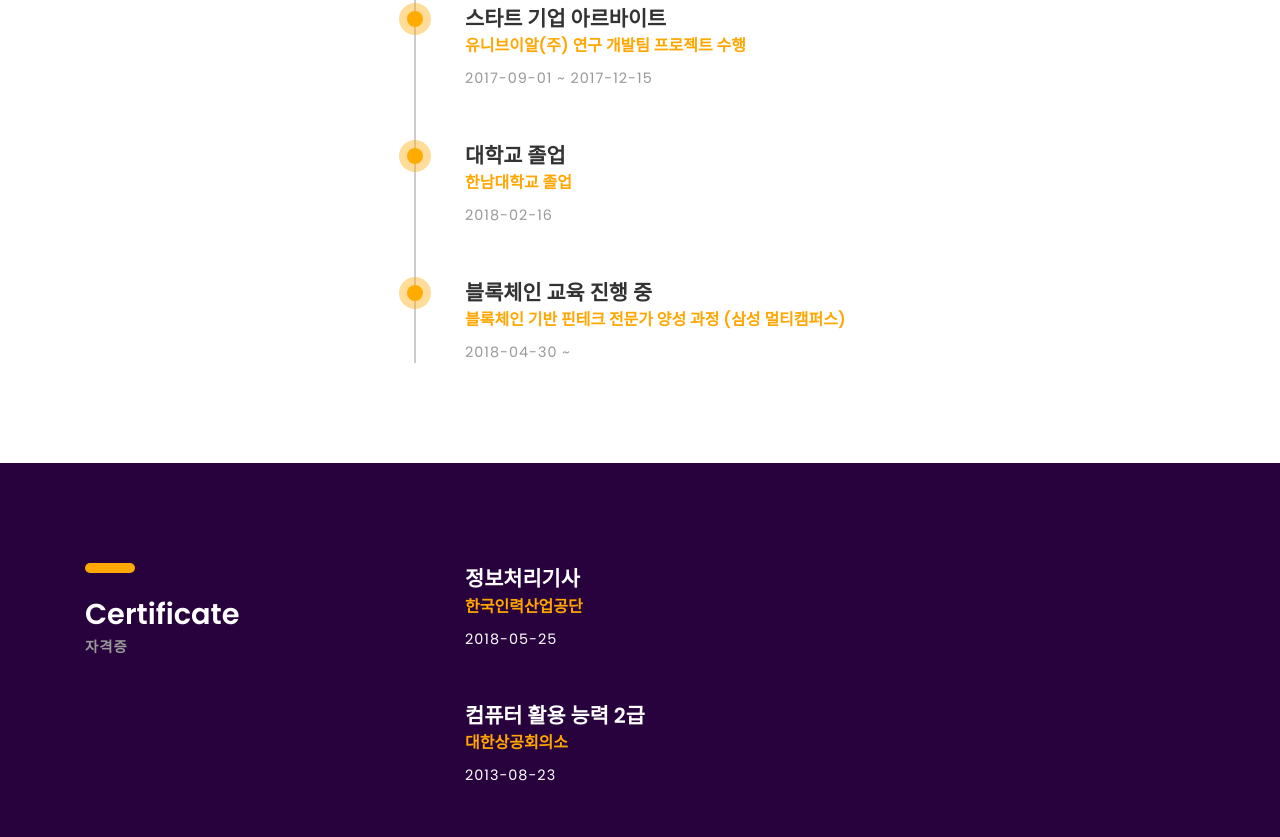
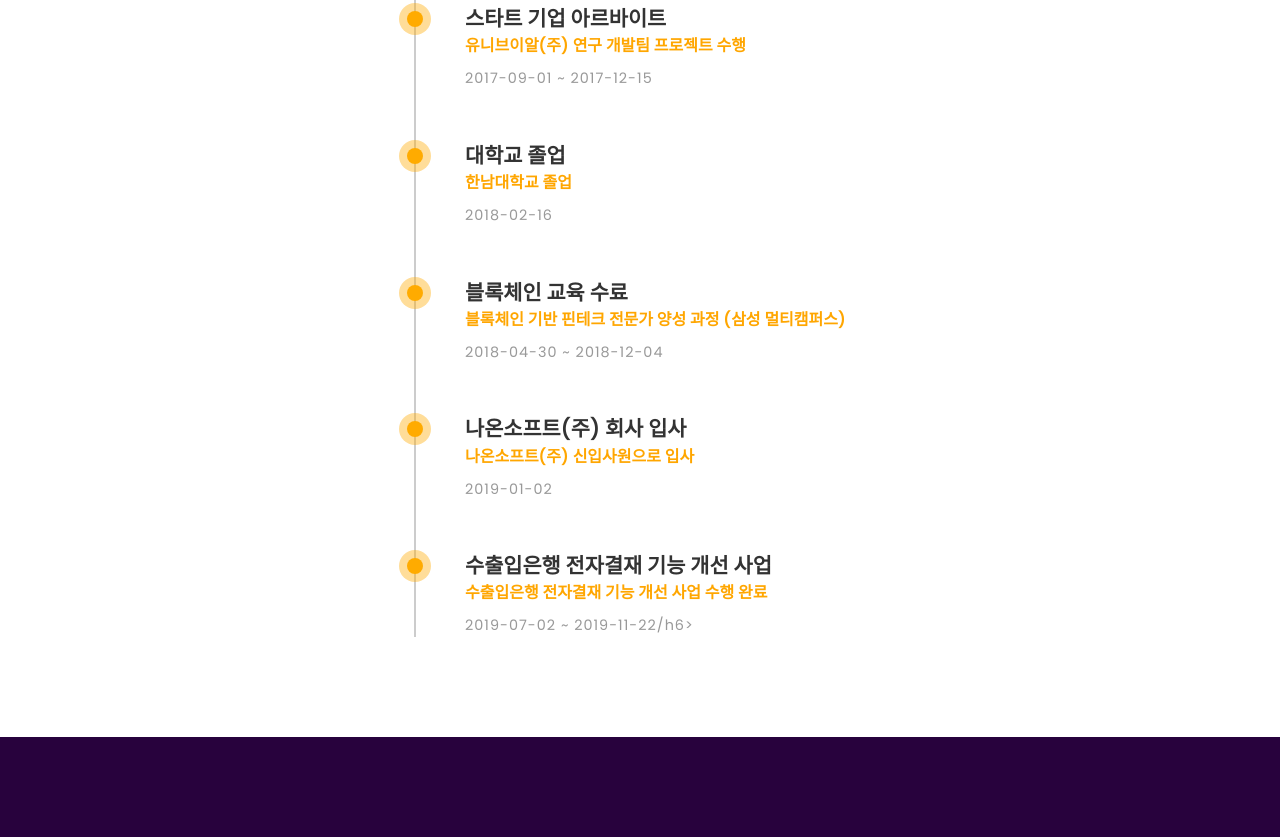
Before and after one commit to dahoony/dahoony.github.io, a plain HTML site: page index.html in a window 1280 px wide. Shown: the part 5098-5935 px from the top of the page. Drawn offline with Linux system fonts and the light colour scheme; files whose address does not match are found by name.

Commit message:
Update index.html

```diff
--- a/index.html
+++ b/index.html
@@ -328,10 +328,22 @@
 						</div><!-- education -->
 
 						<div class="education margin-b-50">
-							<h4><b>블록체인 교육 진행 중</b></h4>
+							<h4><b>블록체인 교육 수료</b></h4>
 							<h5 class="font-yellow"><b>블록체인 기반 핀테크 전문가 양성 과정 (삼성 멀티캠퍼스)</b></h5>
-							<h6 class="font-lite-black margin-t-10">2018-04-30 ~</h6>
+							<h6 class="font-lite-black margin-t-10">2018-04-30 ~ 2018-12-04</h6>
 						</div><!-- education -->
+
+						<div class="education margin-b-50">
+							<h4><b>나온소프트(주) 회사 입사</b></h4>
+							<h5 class="font-yellow"><b>나온소프트(주) 신입사원으로 입사</b></h5>
+							<h6 class="font-lite-black margin-t-10">2019-01-02</h6>
+						</div><!-- career -->
+
+						<div class="education margin-b-50">
+							<h4><b>수출입은행 전자결재 기능 개선 사업</b></h4>
+							<h5 class="font-yellow"><b>수출입은행 전자결재 기능 개선 사업 수행 완료</b></h5>
+							<h6 class="font-lite-black margin-t-10">2019-07-02 ~ 2019-11-22/h6>
+						</div><!-- career -->
 					</div><!-- education-wrapper -->
 				</div><!-- col-sm-8 -->
 			</div><!-- row -->
```
